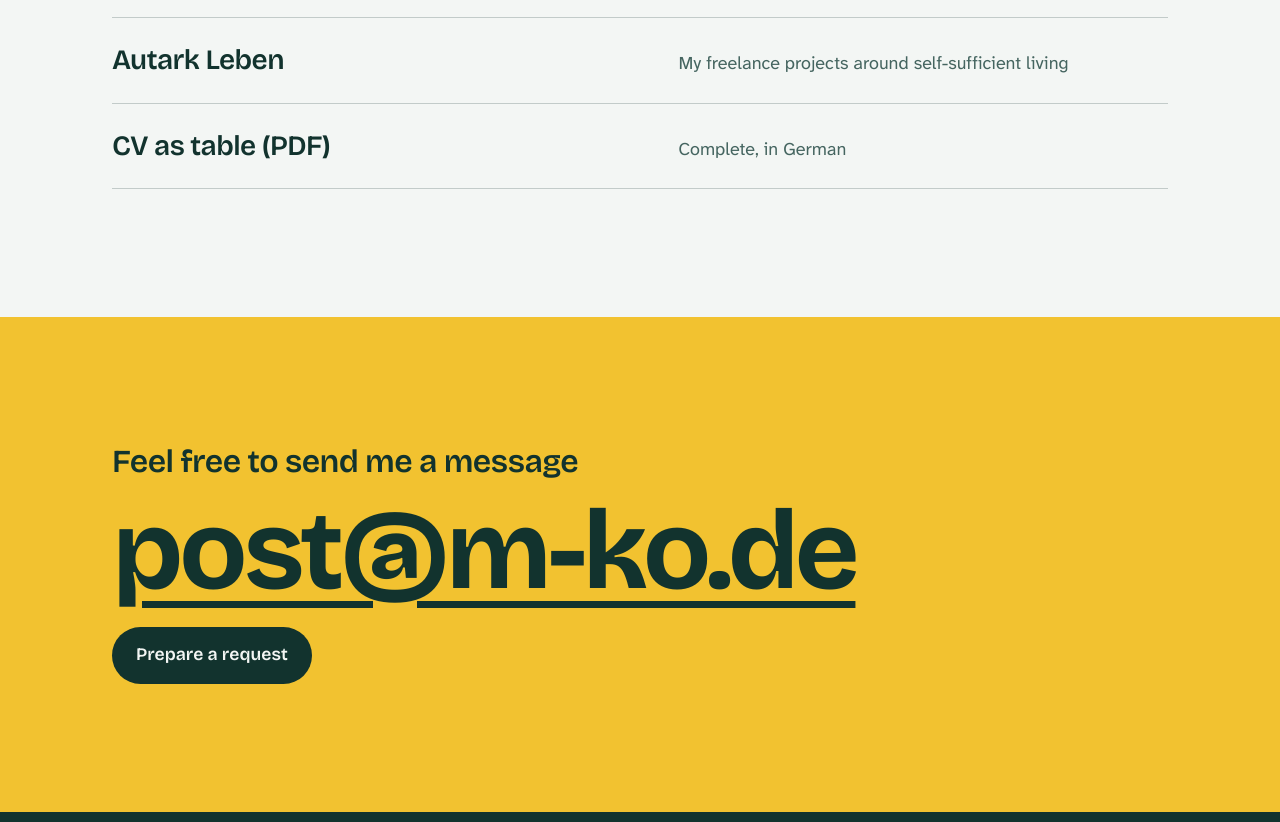
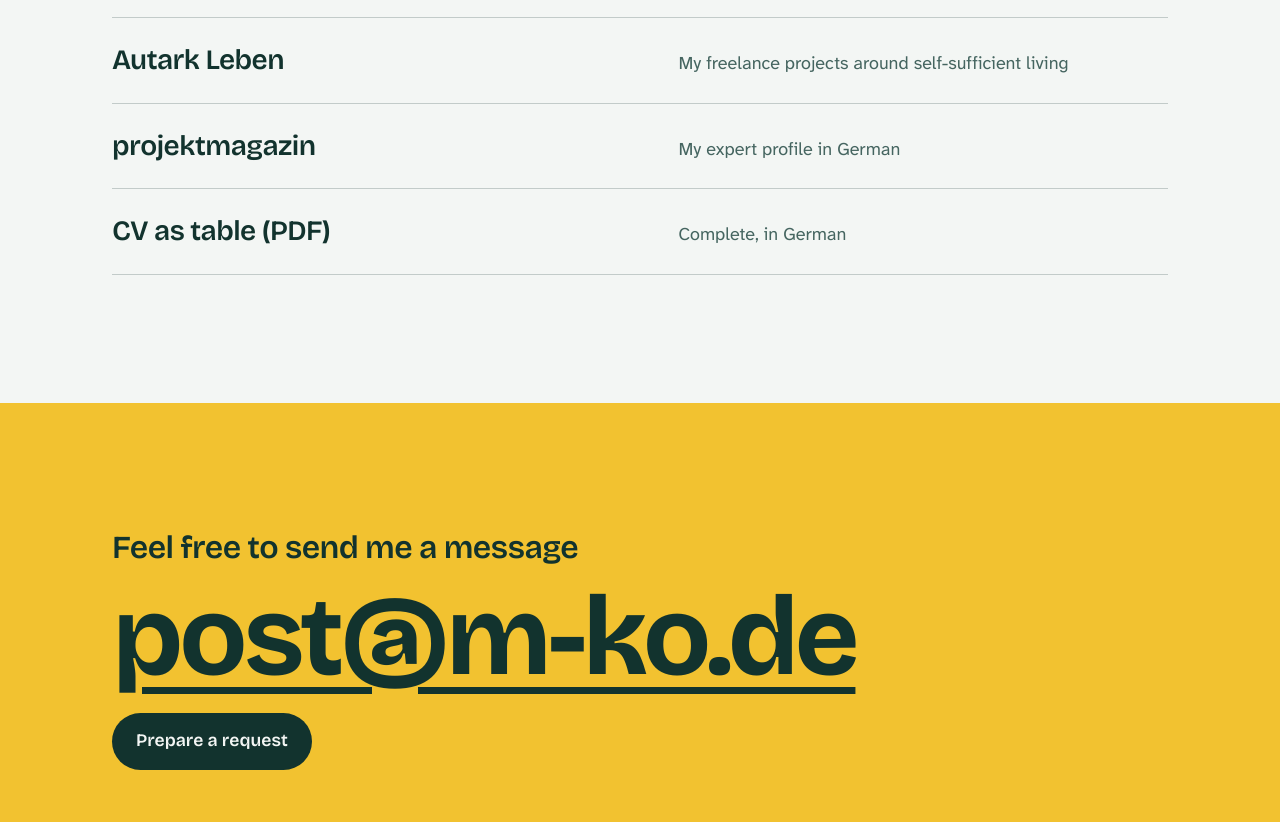
Before and after one commit to muka-dev/m-ko.de, a plain HTML site: page about/index.html in a window 1280 px wide. Shown: the part 11080-11902 px from the top of the page. Drawn offline with Linux system fonts and the light colour scheme.

Commit message:
Add projektmagazin expert profile to about links
Co-Authored-By: Claude Sonnet 5.5 <noreply@anthropic.com>
Claude-Session: https://claude.ai/code/session_012bsEFc8QS344UwEtYYSN68

```diff
--- a/about/index.html
+++ b/about/index.html
@@ -630,6 +630,12 @@
             <span class="linklist__desc" lang="de">Meine freiberuflichen Projekte rund ums autarke Leben</span>
             <span class="linklist__desc" lang="pt">Os meus projetos freelance sobre vida autossuficiente</span>
           </a></li>
+          <li><a href="https://www.projektmagazin.de/projektmanagement-expert/markus-kosmal">
+            <span class="linklist__name">projektmagazin</span>
+            <span class="linklist__desc" lang="en">My expert profile in German</span>
+            <span class="linklist__desc" lang="de">Mein Expertenprofil</span>
+            <span class="linklist__desc" lang="pt">O meu perfil de especialista, em alemão</span>
+          </a></li>
 <li><a href="../get/Lebenslauf_tabellarisch_Markus_Kosmal.pdf">
             <span class="linklist__name"><span lang="en">CV as table (PDF)</span><span lang="de">Lebenslauf als Tabelle (PDF)</span><span lang="pt">CV em tabela (PDF)</span></span>
             <span class="linklist__desc" lang="en">Complete, in German</span>
```
